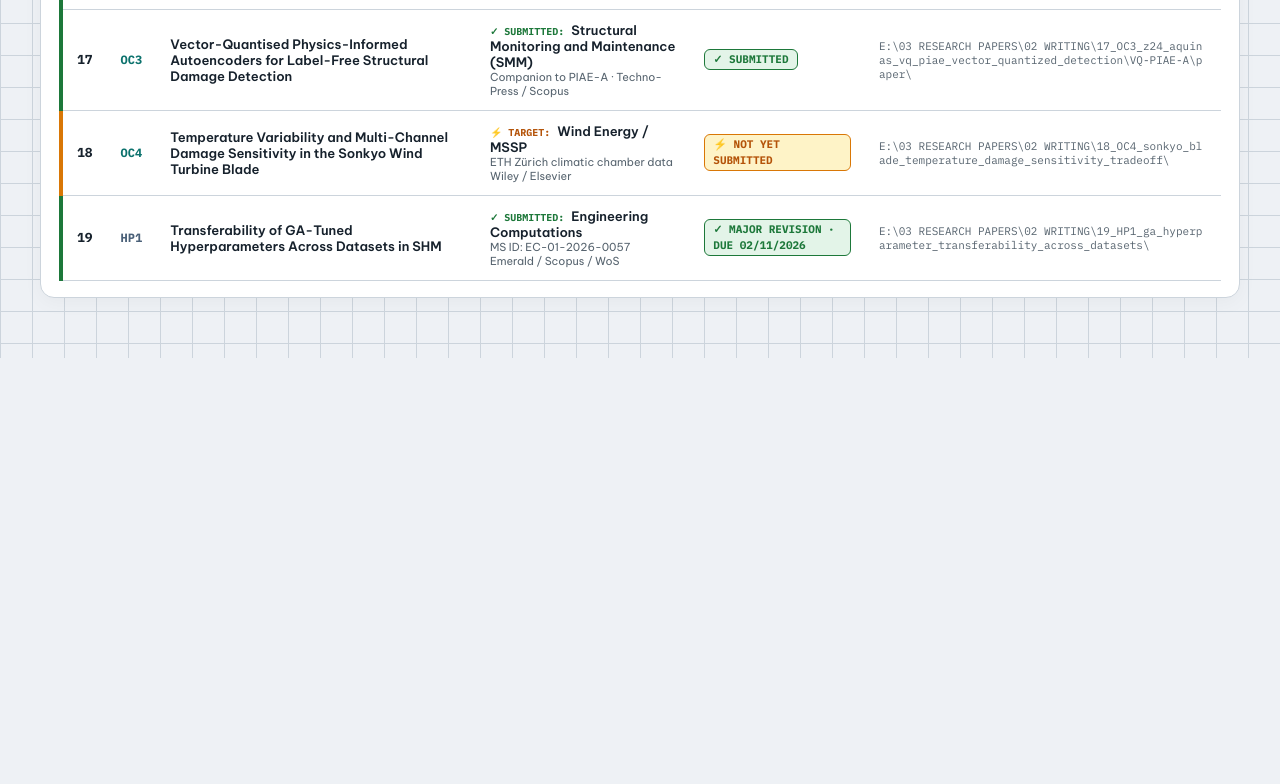
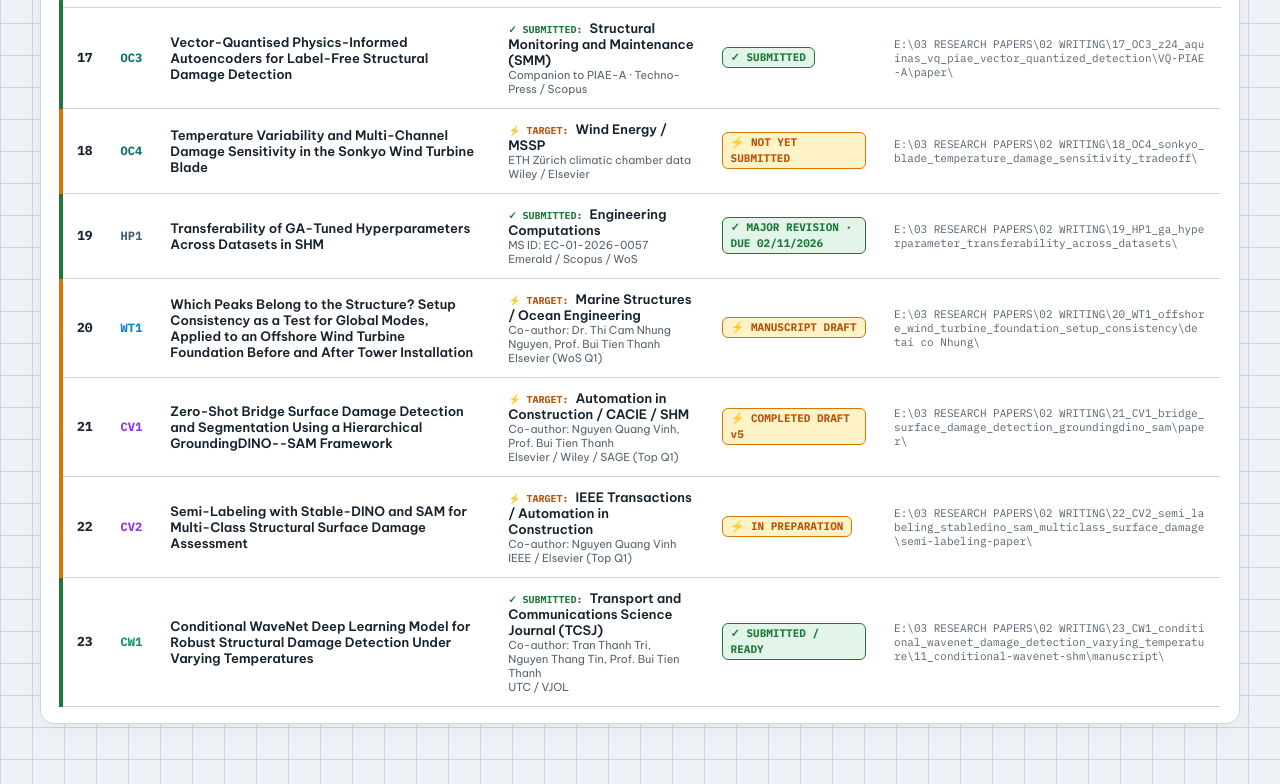
Before and after one commit to chungntu/shm-research-map, a plain HTML site: page index.html in a window 1280 px wide. Shown: the part 1833-2617 px from the top of the page. Before the commit the page ends 2191 px from the top, so only its background shows below. Drawn offline with Linux system fonts and the light colour scheme.

Commit message:
Add 4 new studies (WT1, CV1, CV2, CW1) expanding total to 23 research studies

```diff
--- a/index.html
+++ b/index.html
@@ -19,6 +19,10 @@
     --accent-c:#6a4fb0;
     --accent-d:#b23a4a;
     --accent-e:#4a6078;
+    --accent-f:#0284c7;
+    --accent-g:#059669;
+    --accent-h:#9333ea;
+
     --status-submitted:#1d783a; --status-submitted-bg:#e3f4e8;
     --status-unsub:#b45309;     --status-unsub-bg:#fef3c7; --status-unsub-border:#d97706;
   }
@@ -36,6 +40,10 @@
       --accent-c:#a58ce0;
       --accent-d:#ef8b98;
       --accent-e:#9fb3c8;
+      --accent-f:#38bdf8;
+      --accent-g:#34d399;
+      --accent-h:#c084fc;
+
       --status-submitted:#48bb78; --status-submitted-bg:rgba(72,187,120,.18);
       --status-unsub:#fbbf24;     --status-unsub-bg:rgba(251,191,36,.18); --status-unsub-border:#f59e0b;
     }
@@ -108,6 +116,13 @@
   .track-line--c{border-color:var(--accent-c);}/* ---- 4-Track Summary (replaces SVG diagram) ---- */
   .track-line--d{border-color:var(--accent-d);}
   .track-line--e{border-color:var(--accent-e);}
+  .track-line--f{border-color:var(--accent-f);}
+  .track-line--g{border-color:var(--accent-g);}
+  .track-line--h{border-color:var(--accent-h);}
+  .col-track--f{color:var(--accent-f);}
+  .col-track--g{color:var(--accent-g);}
+  .col-track--h{color:var(--accent-h);}
+
   /* ---- Table Section ---- */
   .audit-section{
     margin-top:24px;
@@ -196,7 +211,7 @@
   </section>
   <!-- ===== Detailed Submission Audit Table ===== -->
   <section class="audit-section">
-    <h2>Progress Tracker &amp; Target Journals for 15 Papers + 4 Ideas</h2>
+    <h2>Progress Tracker &amp; Target Journals for 23 Papers &amp; Research Studies</h2>
     <p>Detailed overview of submission status, classified by Research Track, submitted / target journal, manuscript ID, and project folder location.</p>
     <div class="table-responsive">
       <table class="audit-table">
@@ -465,6 +480,62 @@
             <td><span class="badge-tag revision">✓ MAJOR REVISION · DUE 02/11/2026</span></td>
             <td class="col-path">E:\03 RESEARCH PAPERS\02 WRITING\19_HP1_ga_hyperparameter_transferability_across_datasets\</td>
           </tr>
+          <!-- Paper 20 · WT1 -->
+          <tr class="is-unsub-row" data-paper="20" data-track="f" data-status="unsubmitted">
+            <td class="col-num">20</td>
+            <td class="col-track col-track--f">WT1</td>
+            <td class="col-title">Which Peaks Belong to the Structure? Setup Consistency as a Test for Global Modes, Applied to an Offshore Wind Turbine Foundation Before and After Tower Installation</td>
+            <td class="col-journal">
+              <span class="badge-unsub-journal">⚡ TARGET:</span>
+              Marine Structures / Ocean Engineering
+              <small>Co-author: Dr. Thi Cam Nhung Nguyen, Prof. Bui Tien Thanh</small>
+              <small>Elsevier (WoS Q1)</small>
+            </td>
+            <td><span class="badge-tag unsub-badge">⚡ MANUSCRIPT DRAFT</span></td>
+            <td class="col-path">E:\03 RESEARCH PAPERS\02 WRITING\20_WT1_offshore_wind_turbine_foundation_setup_consistency\de tai co Nhung\</td>
+          </tr>
+          <!-- Paper 21 · CV1 -->
+          <tr class="is-unsub-row" data-paper="21" data-track="h" data-status="unsubmitted">
+            <td class="col-num">21</td>
+            <td class="col-track col-track--h">CV1</td>
+            <td class="col-title">Zero-Shot Bridge Surface Damage Detection and Segmentation Using a Hierarchical GroundingDINO--SAM Framework</td>
+            <td class="col-journal">
+              <span class="badge-unsub-journal">⚡ TARGET:</span>
+              Automation in Construction / CACIE / SHM
+              <small>Co-author: Nguyen Quang Vinh, Prof. Bui Tien Thanh</small>
+              <small>Elsevier / Wiley / SAGE (Top Q1)</small>
+            </td>
+            <td><span class="badge-tag unsub-badge">⚡ COMPLETED DRAFT v5</span></td>
+            <td class="col-path">E:\03 RESEARCH PAPERS\02 WRITING\21_CV1_bridge_surface_damage_detection_groundingdino_sam\paper\</td>
+          </tr>
+          <!-- Paper 22 · CV2 -->
+          <tr class="is-unsub-row" data-paper="22" data-track="h" data-status="unsubmitted">
+            <td class="col-num">22</td>
+            <td class="col-track col-track--h">CV2</td>
+            <td class="col-title">Semi-Labeling with Stable-DINO and SAM for Multi-Class Structural Surface Damage Assessment</td>
+            <td class="col-journal">
+              <span class="badge-unsub-journal">⚡ TARGET:</span>
+              IEEE Transactions / Automation in Construction
+              <small>Co-author: Nguyen Quang Vinh</small>
+              <small>IEEE / Elsevier (Top Q1)</small>
+            </td>
+            <td><span class="badge-tag unsub-badge">⚡ IN PREPARATION</span></td>
+            <td class="col-path">E:\03 RESEARCH PAPERS\02 WRITING\22_CV2_semi_labeling_stabledino_sam_multiclass_surface_damage\semi-labeling-paper\</td>
+          </tr>
+          <!-- Paper 23 · CW1 -->
+          <tr class="is-sub-row" data-paper="23" data-track="g" data-status="submitted">
+            <td class="col-num">23</td>
+            <td class="col-track col-track--g">CW1</td>
+            <td class="col-title">Conditional WaveNet Deep Learning Model for Robust Structural Damage Detection Under Varying Temperatures</td>
+            <td class="col-journal">
+              <span class="badge-sub-journal">✓ SUBMITTED:</span>
+              Transport and Communications Science Journal (TCSJ)
+              <small>Co-author: Tran Thanh Tri, Nguyen Thang Tin, Prof. Bui Tien Thanh</small>
+              <small>UTC / VJOL</small>
+            </td>
+            <td><span class="badge-tag submitted">✓ SUBMITTED / READY</span></td>
+            <td class="col-path">E:\03 RESEARCH PAPERS\02 WRITING\23_CW1_conditional_wavenet_damage_detection_varying_temperature\11_conditional-wavenet-shm\manuscript\</td>
+          </tr>
         </tbody>
       </table>
     </div>
```
